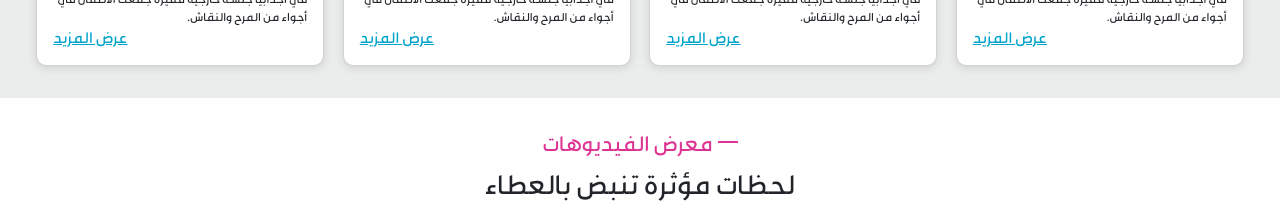
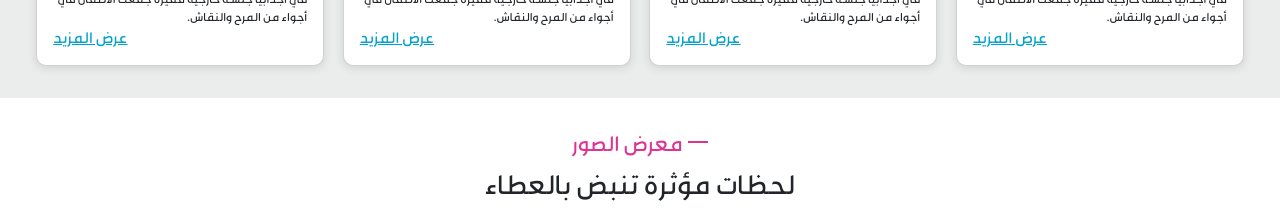
Before and after one commit to ay-jamal/Wamid_Website, an Angular app: page /home in a window 1280 px wide. Shown: the part 1920-2132 px from the top of the page. Built offline with nearby package versions, Linux system fonts and the light colour scheme.

Commit message:
تغير عنوان معرض الفيديوات الى معرض الصور

```diff
--- a/src/app/pages/home/home.component.html
+++ b/src/app/pages/home/home.component.html
@@ -238,7 +238,7 @@
     <div class="row seection-padding">
       <h3 class="section-name">
         <span class="line"></span>
-        معرض الفيديوهات
+        معرض الصور
       </h3>
       <p class="section-header">لحظات مؤثرة تنبض بالعطاء</p>
     </div>
```
